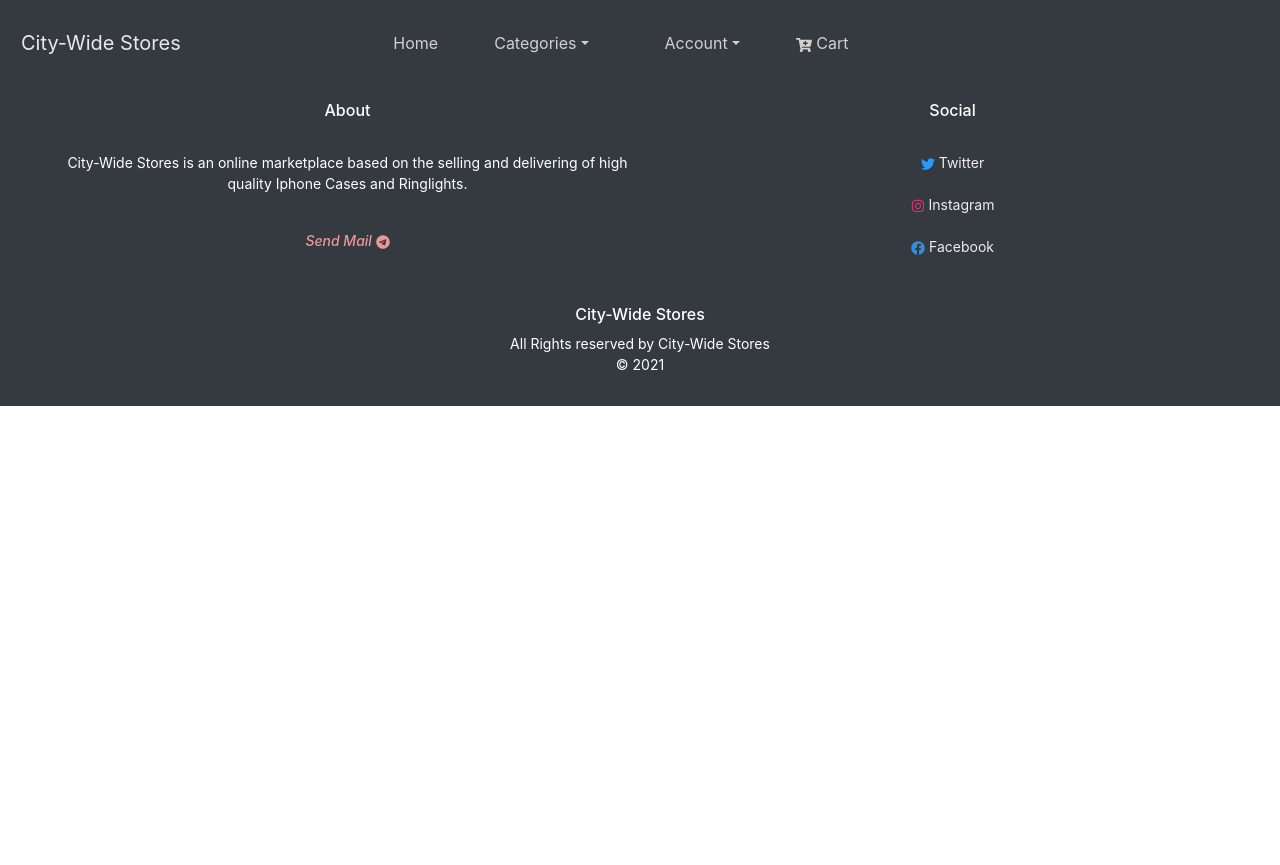
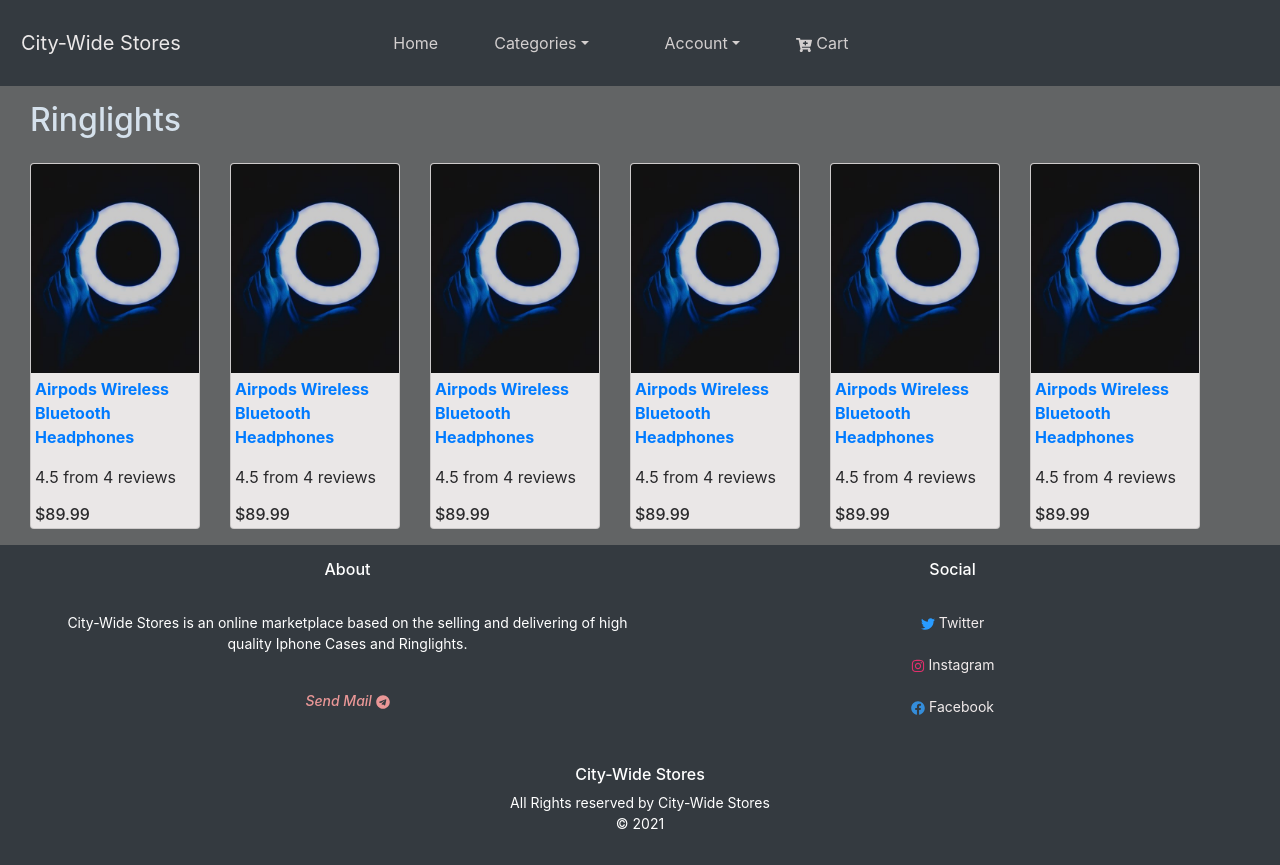
Before and after one commit to Kizito007/city-w.s-client, a React (Create React App) app: page /ringlights in a window 1280 px wide. Before the commit the page ends 800 px from the top, so only its background shows below. Built offline with nearby package versions, Linux system fonts and the light colour scheme; no server answers.

Commit message:
product listing page

```diff
--- a/src/App.css
+++ b/src/App.css
@@ -43,7 +43,7 @@
   /* margin: 5px 0 25px; */
 }
 .card {
-  background-color: #f1e8e8;
+  background-color: #eae7e7;
 }
 .banner .textbox a {
   position: relative;
--- a/src/App.js
+++ b/src/App.js
@@ -8,6 +8,7 @@
 import Login from "./components/Auth/Login.jsx"
 import Register from "./components/Auth/Register.jsx"
 import Home from "./components/pages/Home"
+import RinglightList from "./components/ringlights/RinglightList"
 import CreateIcase from "./components/Icases/CreateIcase"
 import CreateRinglight from "./components/ringlights/CreateRinglight"
 import UserContext from "./components/context/UserContext"
@@ -56,6 +57,7 @@
             <Route exact path="/login" component={Login} />
             <Route exact path="/register" component={Register} />
             <Route exact path="/icase/create" component={CreateIcase} />
+            <Route exact path="/ringlights" component={RinglightList} />
             <Route exact path="/ringlight/create" component={CreateRinglight} />
           </Switch>
           <Footer />
--- a/src/components/Auth/FormContainer.js
+++ b/src/components/Auth/FormContainer.js
@@ -1,11 +1,12 @@
 import React from "react"
 import { Container, Row, Col } from "react-bootstrap"
+import "./auth.css"
 
 const FormContainer = ({ children }) => {
     return (
         <Container>
             <Row className="justify-content-md-center">
-                <Col xs={12} md={6}>
+                <Col xs={12} md={7} className="colo">
                     {children}
                 </Col>
             </Row>
--- a/src/components/layout/Header.jsx
+++ b/src/components/layout/Header.jsx
@@ -71,7 +71,7 @@
             <Nav.Link href="/">Home</Nav.Link>
             <NavDropdown title="Categories" id="basic-nav-dropdown">
                 <NavDropdown.Item href="#action/3.1">Iphone Cases</NavDropdown.Item>
-                <NavDropdown.Item href="#action/3.2">Ringlights</NavDropdown.Item>
+                <NavDropdown.Item href="/ringlights">Ringlights</NavDropdown.Item>
                 {
                     userDetails ?
                     <>
--- a/src/components/pages/Home.js
+++ b/src/components/pages/Home.js
@@ -1,5 +1,6 @@
 import React from "react"
 import { Carousel, Card, Button, Container, Row, Col } from "react-bootstrap"
+import { Link } from "react-router-dom"
 import case2 from "../img/case2.jfif"
 import light1 from "../img/light3.jfif"
 import babe1 from "../img/babe.jpg"
@@ -168,12 +169,15 @@
                     </Row>
                     <p align="right"
                         style={{
-                            color: "#8ccaff",
                             fontSize: "17px",
                             marginRight: "4%"
                         }}
                     >
-                        View More
+                    <Link to="/ringlights"
+                        style={{ color: "#8ceaff" }}
+                    >
+                        More Ringlights {`>`}
+                    </Link>
                     </p>
                 </div>
             </div>
--- /dev/null
+++ b/src/components/ringlights/RinglightList.js
@@ -0,0 +1,40 @@
+import React from "react"
+import { Row, Col,Card } from "react-bootstrap"
+import products from "../products"
+import "../Misc/misc.css"
+
+const RinglightList = () => {
+    return (
+        <>
+        <h1 style={{ marginLeft: "30px", paddingTop: "15px" }}> Ringlights </h1>
+        <Row style={{ margin: "0 15px" }}>
+            {
+                products.map((product) => (
+                    <Col sm={12} md={6} lg={4} xl={3}>
+                        <Card className="my-3 p-3 rounded">
+                            <a href={`/product/${product._id}`}>
+                                <Card.Img src={product.image} variant="top" />
+                            </a>
+                            <Card.Body>
+                                <a href={`/product/${product._id}`}>
+                                    <Card.Title as="div"><strong> {product.name} </strong></Card.Title>
+                                </a>
+                                <Card.Text as="div">
+                                    <div className="my-3" style={{ color: "#29292B" }}>
+                                        {product.rating} from {product.numReviews} reviews
+                                    </div>
+                                </Card.Text>
+                                <Card.Text as="h5" style={{ color: "#29292B" }}>
+                                    ${product.price}
+                                </Card.Text>
+                            </Card.Body>
+                        </Card>
+                    </Col>
+                ))
+            }
+        </Row>
+        </>
+    )
+}
+
+export default RinglightList;
```
